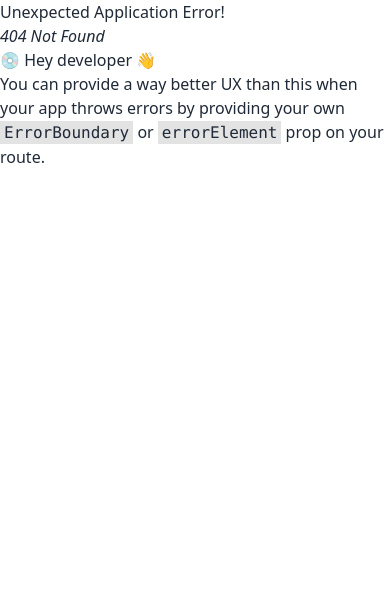
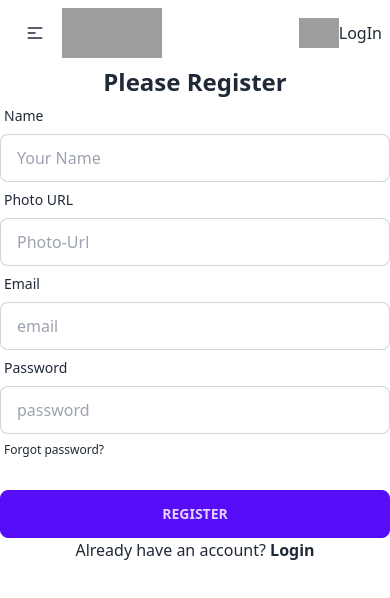
Before and after one commit to Rahamat725/event-management, a React (Vite) app: page /register in a window 390 px wide. Before the commit this address had no page. Shown: the top 598 px of the page. Built offline with nearby package versions, Linux system fonts and the light colour scheme; grey boxes are pictures that could not be loaded.

Commit message:
navbar created with responsive

```diff
--- /dev/null
+++ b/src/Pages/Home/Home.jsx
@@ -0,0 +1,13 @@
+import Navbar from "../Navbar/Navbar";
+
+
+const Home = () => {
+    return (
+        <div>
+            <Navbar></Navbar>
+            <h2>This is Home page</h2>
+        </div>
+    );
+};
+
+export default Home;
--- /dev/null
+++ b/src/Pages/Login/Login.jsx
@@ -0,0 +1,53 @@
+import { Link } from "react-router-dom";
+import Navbar from "../Navbar/Navbar";
+
+
+const Login = () => {
+
+    const handleLogin = (e) => {
+        e.preventDefault();
+        const form = new FormData(e.currentTarget);
+        console.log(form);
+        const email = form.get('email');
+        const password = form.get('password');
+        console.log(email,password)
+    }
+    return (
+        <div>
+            <Navbar></Navbar>
+            <div>
+                <h2 className="text-2xl text-center font-semibold">Please Login</h2>
+
+
+               <form onSubmit={handleLogin} className="lg:w-1/2 md:w-3/4 mx-auto ">
+                    <div className="form-control">
+                        <label className="label">
+                            <span className="label-text">Email</span>
+                        </label>
+                        <input type="email" name="email" placeholder="email" className="input input-bordered" required />
+                    </div>
+                    <div className="form-control">
+                        <label className="label">
+                            <span className="label-text">Password</span>
+                        </label>
+                        <input type="password" name="password" placeholder="password" className="input input-bordered" required />
+                        <label className="label">
+                            <a href="#" className="label-text-alt link link-hover">Forgot password?</a>
+                        </label>
+                    </div>
+                    <div className="form-control mt-6">
+
+                             <button className="btn btn-primary">Login</button>
+
+
+                    </div>
+                </form>
+                <p className="text-center">Do not have an account?
+                <Link className="text- to-blue-600 font-bold" to="/register"> Register</Link></p>
+               </div>
+
+        </div>
+    );
+};
+
+export default Login;
--- /dev/null
+++ b/src/Pages/Navbar/Navbar.jsx
@@ -0,0 +1,43 @@
+import { Link, NavLink } from "react-router-dom";
+
+
+const Navbar = () => {
+    const Links = <>
+        <li><NavLink to='/'>Home</NavLink></li>
+        <li><NavLink to='/about'>About</NavLink></li>
+        <li><NavLink to='/contact'>Contact Us</NavLink></li>
+
+    </>
+    return (
+        <div>
+            <div className="navbar bg-base-100">
+                <div className="navbar-start">
+                    <div className="dropdown">
+                        <label tabIndex={0} className="btn btn-ghost lg:hidden">
+                            <svg xmlns="http://www.w3.org/2000/svg" className="h-5 w-5" fill="none" viewBox="0 0 24 24" stroke="currentColor"><path strokeLinecap="round" strokeLinejoin="round" strokeWidth="2" d="M4 6h16M4 12h8m-8 6h16" /></svg>
+                        </label>
+                        <ul tabIndex={0} className="menu menu-sm dropdown-content mt-3 z-[1] p-2 shadow bg-base-100 rounded-box w-52">
+                            {Links}
+                        </ul>
+                    </div>
+                    <a className=" normal-case text-xl">
+                        <img className="h-[50px] w-[100px]" src='https://i.ibb.co/cLmFK65/logo-200x200.png' alt="" />
+                    </a>
+                </div>
+                <div className="navbar-center hidden lg:flex">
+                    <ul className="menu menu-horizontal px-1">
+                        {Links}
+                    </ul>
+                </div>
+                <div className="navbar-end">
+                    <div className="w-10 rounded-full">
+                        <img src="/images/stock/photo-1534528741775-53994a69daeb.jpg" />
+                    </div>
+                   <Link to="/login">LogIn</Link>
+                </div>
+            </div>
+        </div>
+    );
+};
+
+export default Navbar;
--- /dev/null
+++ b/src/Pages/Register/Register.jsx
@@ -0,0 +1,62 @@
+import { Link } from "react-router-dom";
+import Navbar from "../Navbar/Navbar";
+
+
+const Register = () => {
+
+    const handleRegister = (e) => {
+        e.preventDefault();
+        const form = new FormData(e.currentTarget);
+        const name = form.get('name');
+        const photo = form.get('photo');
+        const email = form.get('email');
+        const password = form.get('password');
+        console.log(name,photo,email,password);
+    }
+    return (
+        <div>
+            <Navbar></Navbar>
+               <div>
+                <h2 className="text-2xl text-center font-semibold">Please Register</h2>
+
+
+               <form onSubmit={handleRegister} className="lg:w-1/2 md:w-3/4 mx-auto ">
+                    <div className="form-control">
+                        <label className="label">
+                            <span className="label-text">Name</span>
+                        </label>
+                        <input type="text" name="name" placeholder="Your Name" className="input input-bordered" required />
+                    </div>
+                    <div className="form-control">
+                        <label className="label">
+                            <span className="label-text">Photo URL</span>
+                        </label>
+                        <input type="text" name="photo" placeholder="Photo-Url" className="input input-bordered" required />
+                    </div>
+                    <div className="form-control">
+                        <label className="label">
+                            <span className="label-text">Email</span>
+                        </label>
+                        <input type="email" name="email" placeholder="email" className="input input-bordered" required />
+                    </div>
+                    <div className="form-control">
+                        <label className="label">
+                            <span className="label-text">Password</span>
+                        </label>
+                        <input type="password" name="password" placeholder="password" className="input input-bordered" required />
+                        <label className="label">
+                            <a href="#" className="label-text-alt link link-hover">Forgot password?</a>
+                        </label>
+                    </div>
+                    <div className="form-control mt-6">
+                        <button className="btn btn-primary">Register</button>
+                    </div>
+                </form>
+                <p className="text-center">Already have an account?
+                <Link className="text- to-blue-600 font-bold" to="/login"> Login</Link></p>
+               </div>
+        </div>
+    );
+};
+
+export default Register;
--- /dev/null
+++ b/src/layout/Root.jsx
@@ -0,0 +1,12 @@
+import { Outlet } from "react-router-dom";
+
+
+const Root = () => {
+    return (
+        <div className="max-w-7xl mx-auto">
+            <Outlet></Outlet>
+        </div>
+    );
+};
+
+export default Root;
```
Also changed, not shown: src/main.jsx (+19 -1 lines), src/assets/logo.png (added).
